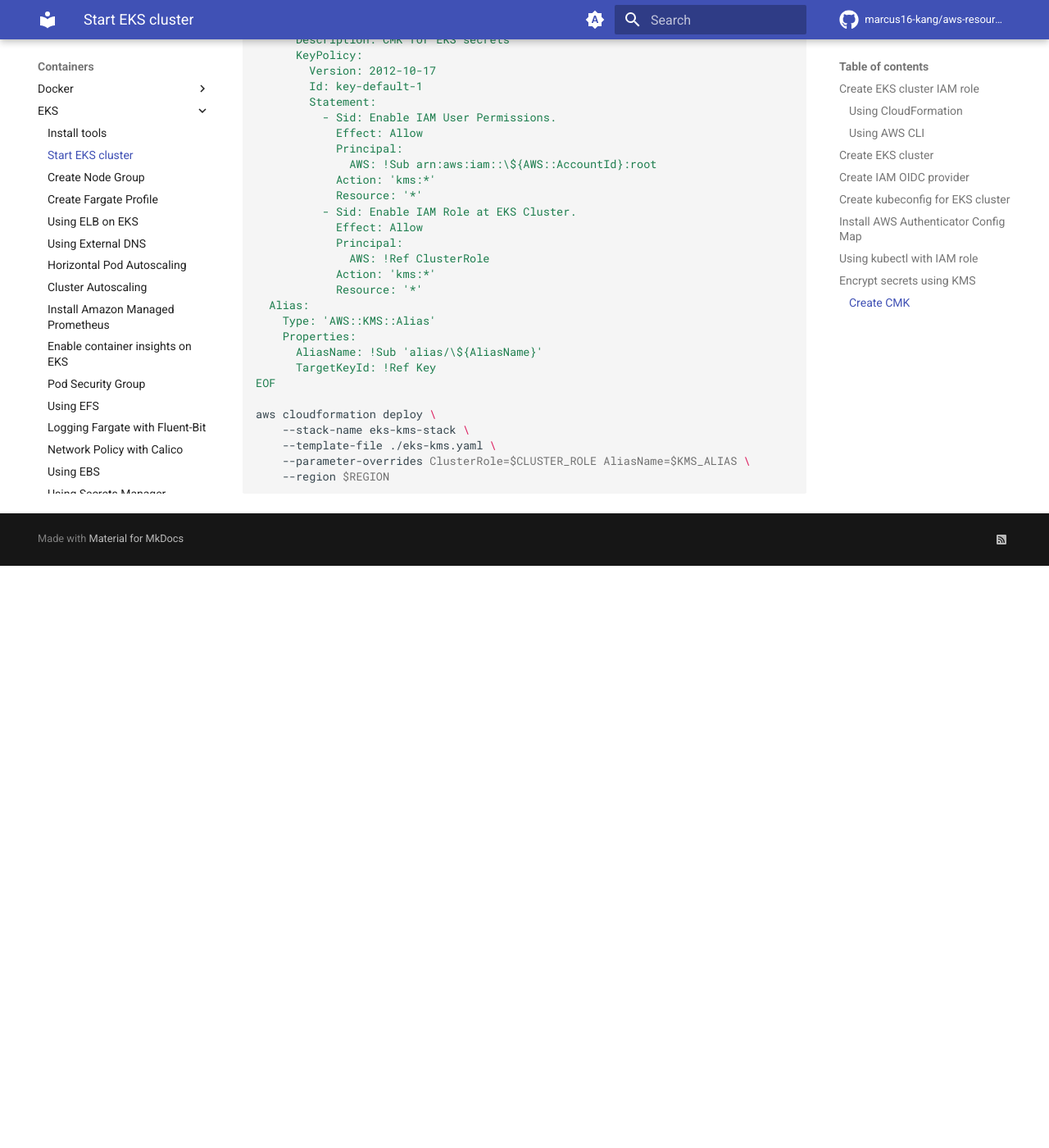
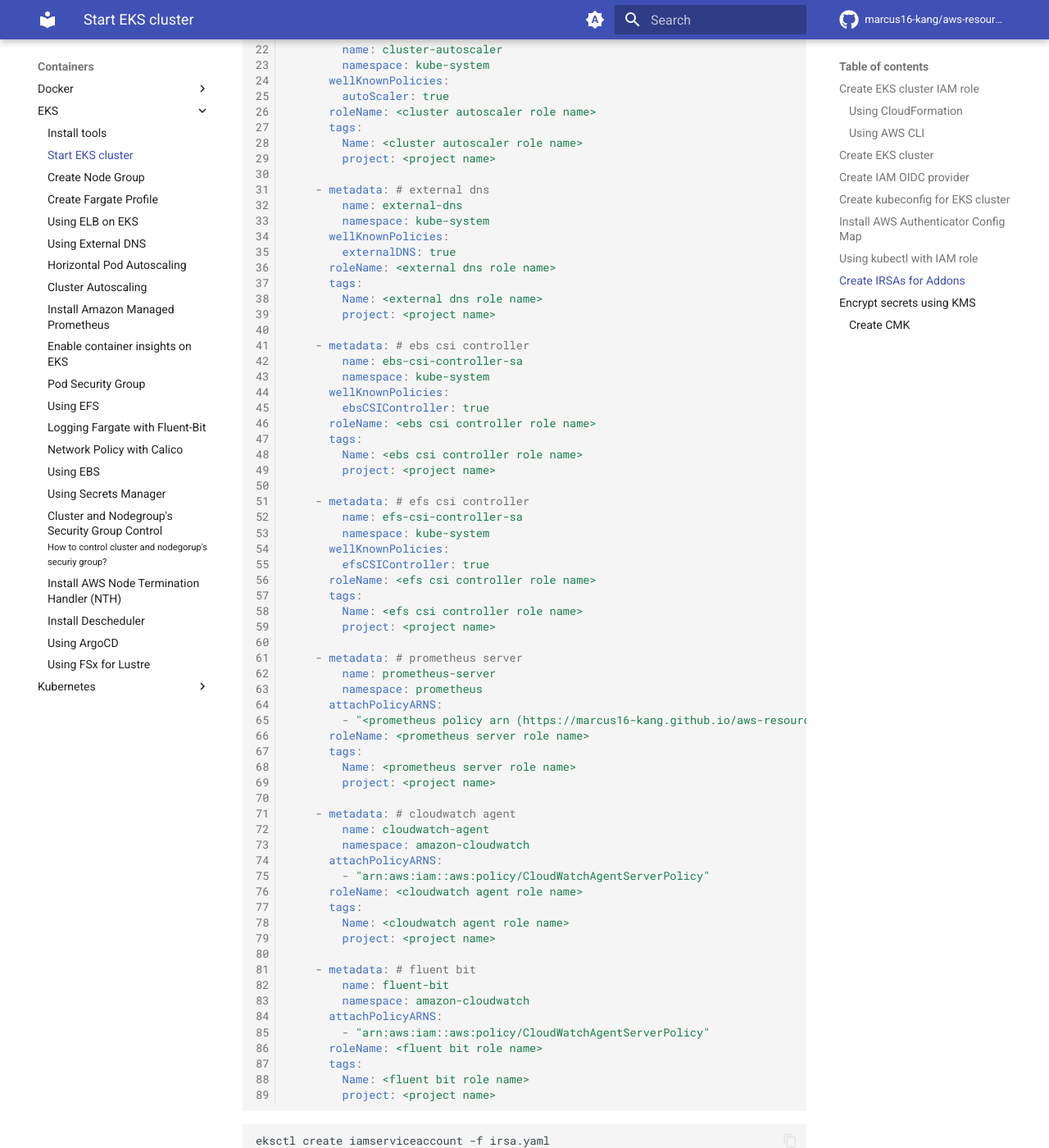
Before and after one commit to dev-sjlee/aws-resources-example, an MkDocs documentation site: the page built from docs/Containers/EKS/02-start-eks-cluster.md, in a window 1280 px wide and 1400 px high, scrolled down 4001 px. Shown: the whole window at 82% size. Built offline with MkDocs 1.6.1 and Material for MkDocs 9.7.7, drawn with Linux system fonts in a browser that asks for light colours; comment, search, counter and statistics services are not loaded; before the commit the page ends 4691 px from its top, so only the background shows below that; some of the changed text lies outside the part shown.

Commit message:
Fix eks-01, 02 and sql-01.

````diff
--- a/docs/Containers/EKS/02-start-eks-cluster.md
+++ b/docs/Containers/EKS/02-start-eks-cluster.md
@@ -241,6 +241,104 @@
 
 [Blogs](https://support.bespinglobal.com/ko/support/solutions/articles/73000544787--aws-%EB%8B%A4%EB%A5%B8-%EA%B3%84%EC%A0%95%EC%9D%98-role%EC%9D%84-%EC%82%AC%EC%9A%A9%ED%95%98%EC%97%AC-kubectl%EC%97%90-%EC%A0%91%EC%86%8D%ED%95%98%EA%B8%B0)
 
+## Create IRSAs for Addons
+
+``` yaml title="irsa.yaml" linenums="1"
+apiVersion: eksctl.io/v1alpha5
+kind: ClusterConfig
+
+metadata:
+  name: <cluster name>
+  region: <region code>
+
+iam:
+  withOIDC: true
+  serviceAccounts:
+    - metadata: # aws load balancer controller
+        name: aws-load-balancer-controller
+        namespace: kube-system
+      wellKnownPolicies:
+        awsLoadBalancerController: true
+      roleName: <eks elb controller role name>
+      tags:
+        Name: <eks elb controller role name>
+        project: <project name>
+
+    - metadata: # cluster autoscaler
+        name: cluster-autoscaler
+        namespace: kube-system
+      wellKnownPolicies:
+        autoScaler: true
+      roleName: <cluster autoscaler role name>
+      tags:
+        Name: <cluster autoscaler role name>
+        project: <project name>
+
+    - metadata: # external dns
+        name: external-dns
+        namespace: kube-system
+      wellKnownPolicies:
+        externalDNS: true
+      roleName: <external dns role name>
+      tags:
+        Name: <external dns role name>
+        project: <project name>
+
+    - metadata: # ebs csi controller
+        name: ebs-csi-controller-sa
+        namespace: kube-system
+      wellKnownPolicies:
+        ebsCSIController: true
+      roleName: <ebs csi controller role name>
+      tags:
+        Name: <ebs csi controller role name>
+        project: <project name>
+
+    - metadata: # efs csi controller
+        name: efs-csi-controller-sa
+        namespace: kube-system
+      wellKnownPolicies:
+        efsCSIController: true
+      roleName: <efs csi controller role name>
+      tags:
+        Name: <efs csi controller role name>
+        project: <project name>
+
+    - metadata: # prometheus server
+        name: prometheus-server
+        namespace: prometheus
+      attachPolicyARNS:
+        - "<prometheus policy arn (https://marcus16-kang.github.io/aws-resources-example/Containers/EKS/09-install-amp/#create-prometheus-iam-role-for-service-account)>"
+      roleName: <prometheus server role name>
+      tags:
+        Name: <prometheus server role name>
+        project: <project name>
+
+    - metadata: # cloudwatch agent
+        name: cloudwatch-agent
+        namespace: amazon-cloudwatch
+      attachPolicyARNS:
+        - "arn:aws:iam::aws:policy/CloudWatchAgentServerPolicy"
+      roleName: <cloudwatch agent role name>
+      tags:
+        Name: <cloudwatch agent role name>
+        project: <project name>
+
+    - metadata: # fluent bit
+        name: fluent-bit
+        namespace: amazon-cloudwatch
+      attachPolicyARNS:
+        - "arn:aws:iam::aws:policy/CloudWatchAgentServerPolicy"
+      roleName: <fluent bit role name>
+      tags:
+        Name: <fluent bit role name>
+        project: <project name>
+```
+
+``` shell
+eksctl create iamserviceaccount -f irsa.yaml
+```
+
 ## Encrypt secrets using KMS
 
 ### Create CMK
````
Also changed, not shown: docs/Containers/EKS/01-install-tools.md (+9 -9 lines), docs/Database/SQL/01-example-queries.md (+1 -1 lines).
